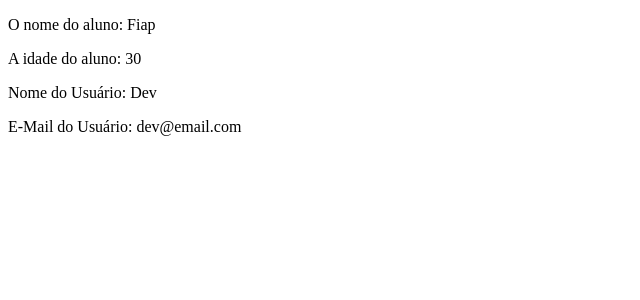
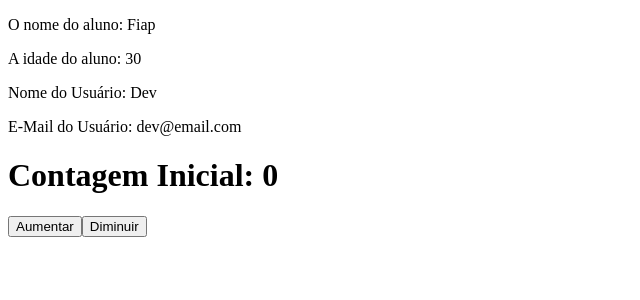
Before and after one commit to OctavioMello/ExemploReact2, a React (Vite) app: page / in a window 1280 px wide. Shown: the top 300 px of the page, without its empty margins (0-640 px from the left). Built offline with nearby package versions, Linux system fonts and the light colour scheme.

Commit message:
feat: Componente Contador e criação dos botões

```diff
--- a/src/App.jsx
+++ b/src/App.jsx
@@ -1,11 +1,13 @@
 import Aluno from "./components/Aluno"
 import Dados from "./components/Dados"
+import Contador from "./components/Contador"
 
 const App = () => {
   return (
     <>
     <Aluno nome="Fiap" idade="30"/>
     <Dados usuario="Dev" email="dev@email.com"/>
+    <Contador/>
     </>
   )
 }
--- /dev/null
+++ b/src/components/Contador.jsx
@@ -0,0 +1,18 @@
+import {useState} from "react"
+
+const Contador = () => {
+
+    //Hook -> Manipula o estado da variável
+    const [contador, setContador]=useState(0);
+
+
+  return (
+    <>
+      <h1>Contagem Inicial: {contador}</h1>
+      <button onClick={()=>setContador(contador+1)}>Aumentar</button>
+      <button onClick={()=>setContador(contador-1)}>Diminuir</button>
+    </>
+  )
+}
+
+export default Contador
```
